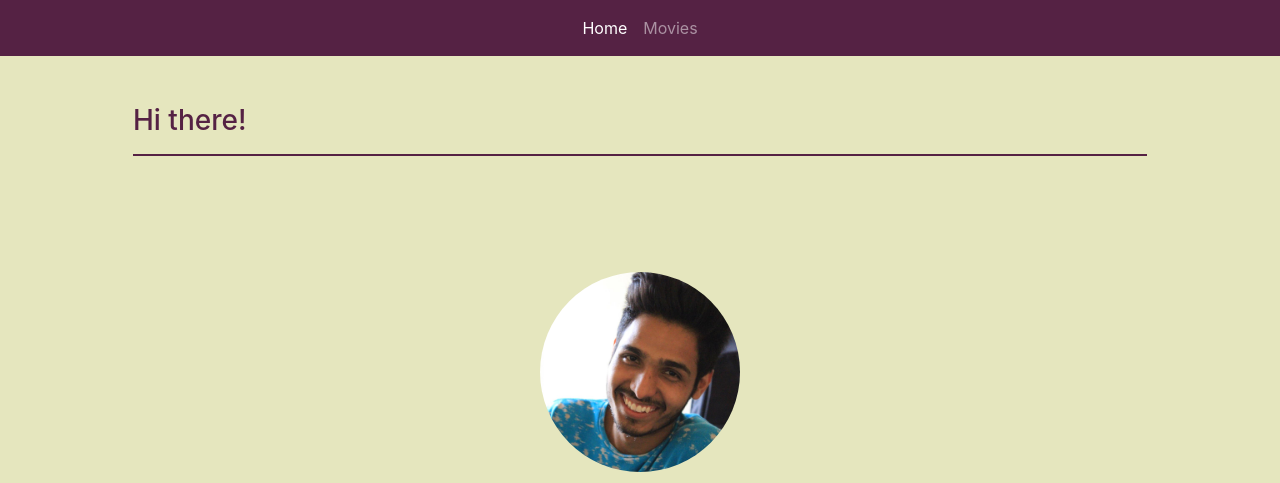
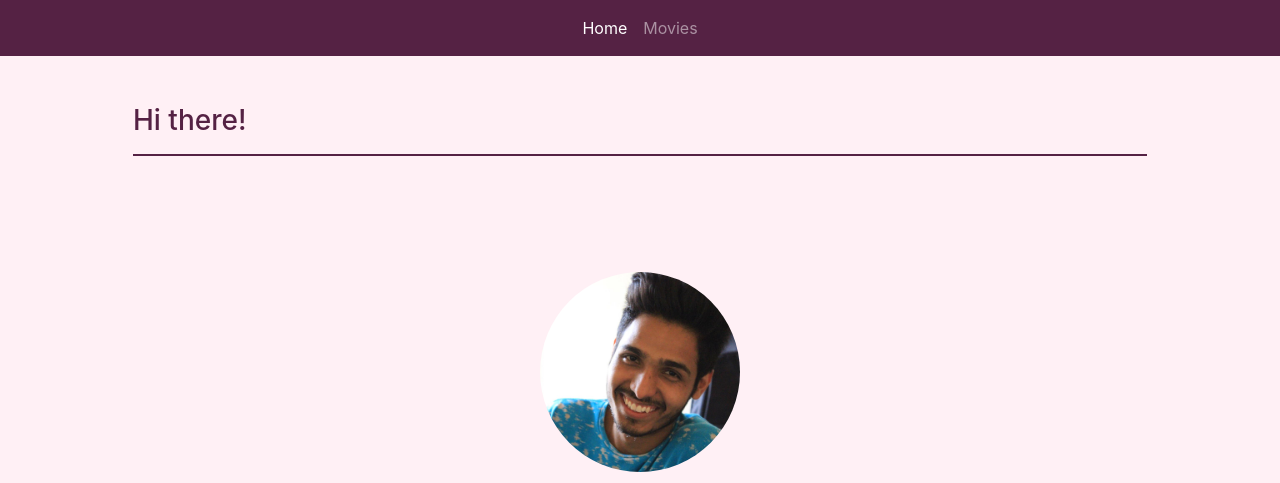
Before and after one commit to thisshri/shrikantsingh, a plain HTML site: page index.html in a window 1280 px wide. Shown: the top 483 px of the page. Drawn offline with nearby package versions, Linux system fonts and the light colour scheme.

Commit message:
Change background color

```diff
--- a/assets/css/main.css
+++ b/assets/css/main.css
@@ -8,7 +8,7 @@ html {
 
 body {
     cursor: wait;
-    background-color: #cfd18687;
+    background-color: lavenderblush;
     color: #552244;
 }
 
```
